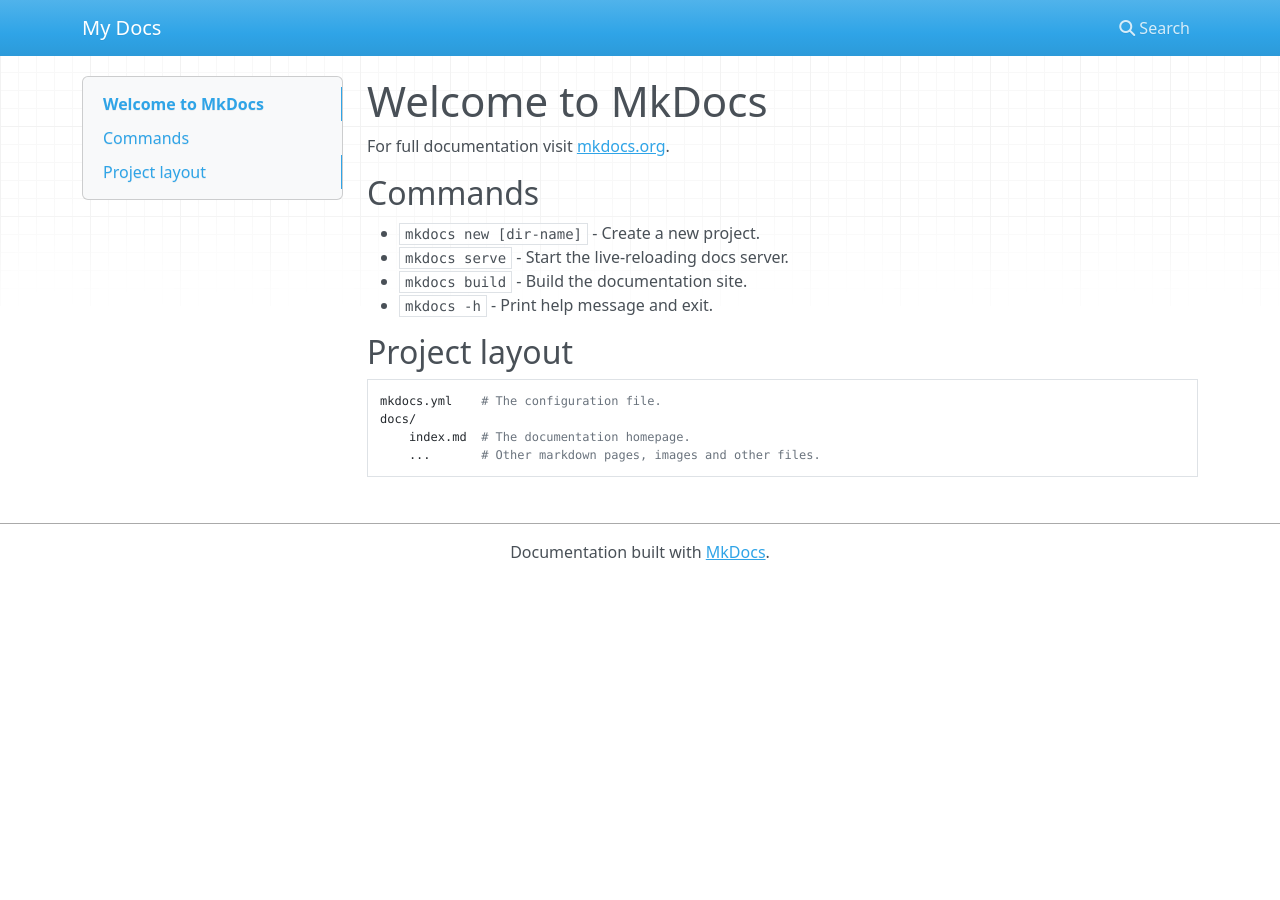
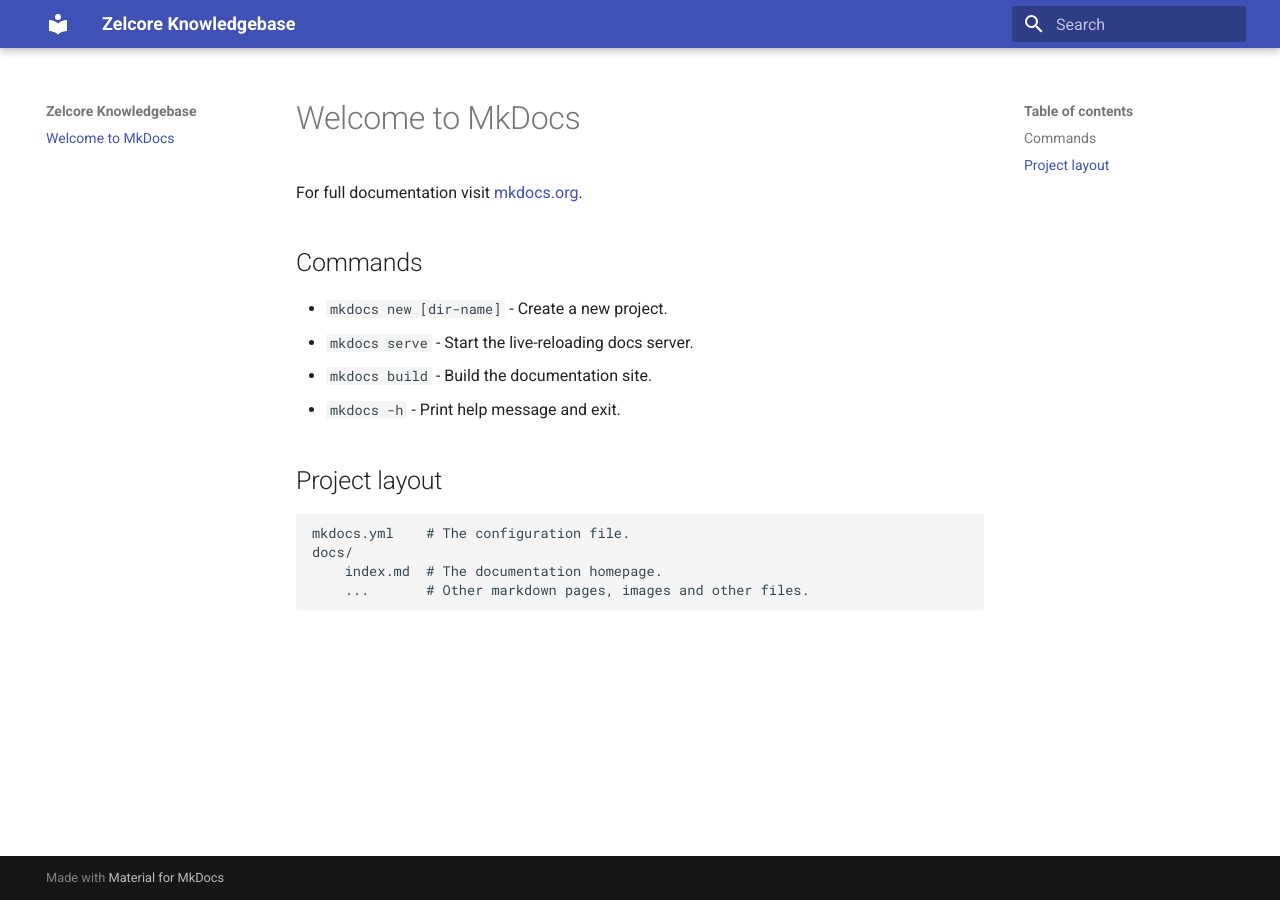
Before and after one commit to ZelCore-io/zelcore-docs, an MkDocs documentation site: the page built from docs/index.md, in a window 1280 px wide. Built offline with MkDocs 1.6.1 and Material for MkDocs 9.7.7, drawn with Linux system fonts in a browser that asks for light colours; nearby versions of some CDN libraries.

Commit message:
material theme

```diff
--- a/mkdocs.yml
+++ b/mkdocs.yml
@@ -1 +1,3 @@
-site_name: My Docs
+site_name: Zelcore Knowledgebase
+theme:
+  name: material
```
